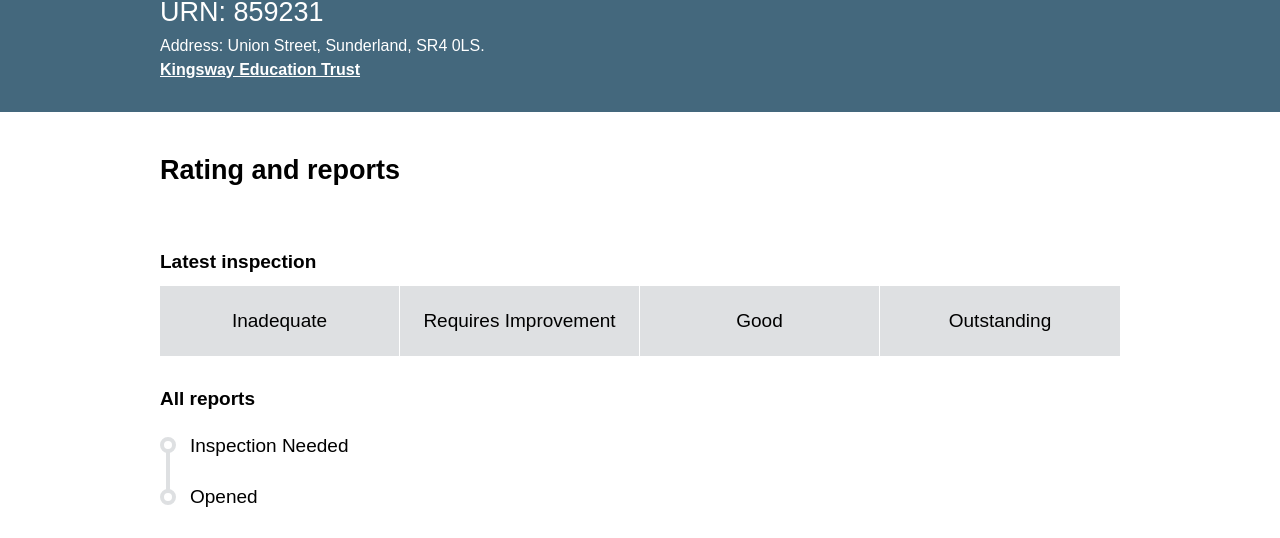
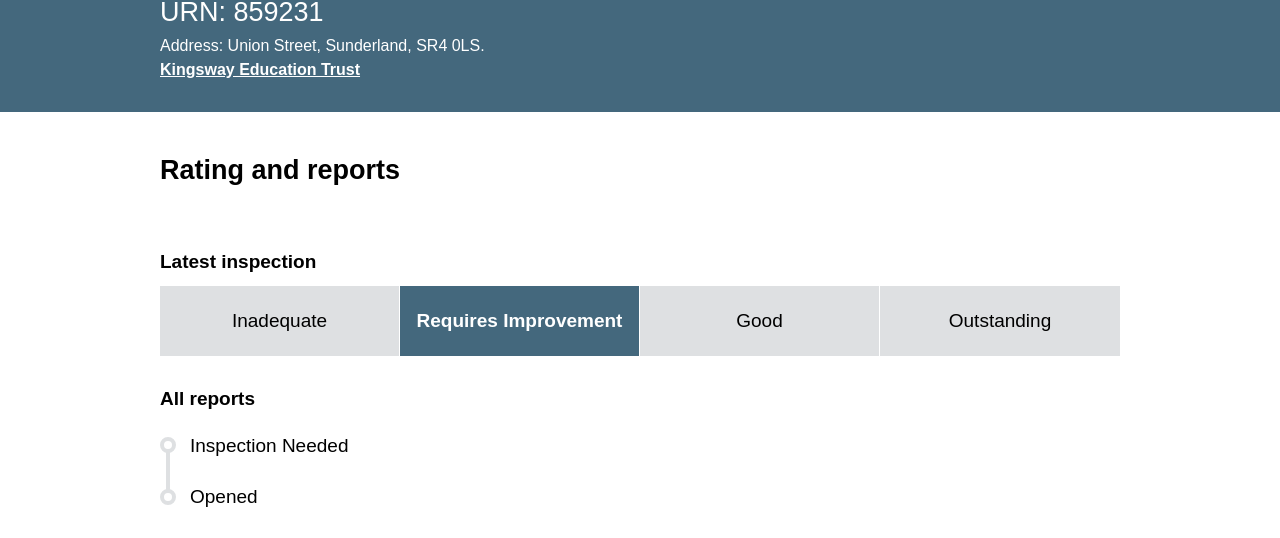
Before and after one commit to FlexaGroup/ofsted, a plain HTML site: page provider/28/222922.html in a window 1280 px wide. Shown: the part 243-781 px from the top of the page. Drawn offline with nearby package versions, Linux system fonts and the light colour scheme; a script that the page names is missing.

Commit message:
Update 222922.html

```diff
--- a/provider/28/222922.html
+++ b/provider/28/222922.html
@@ -149,7 +149,7 @@
                 <li class="rating heading--sub" aria-current="true">
                   <span>Good</span>
                 </li>
-                <li class="rating heading--sub">
+                <li class="rating rating--selected heading--sub">
                   <span>Requires Improvement</span>
                 </li>
                 <li class="rating heading--sub">
```
